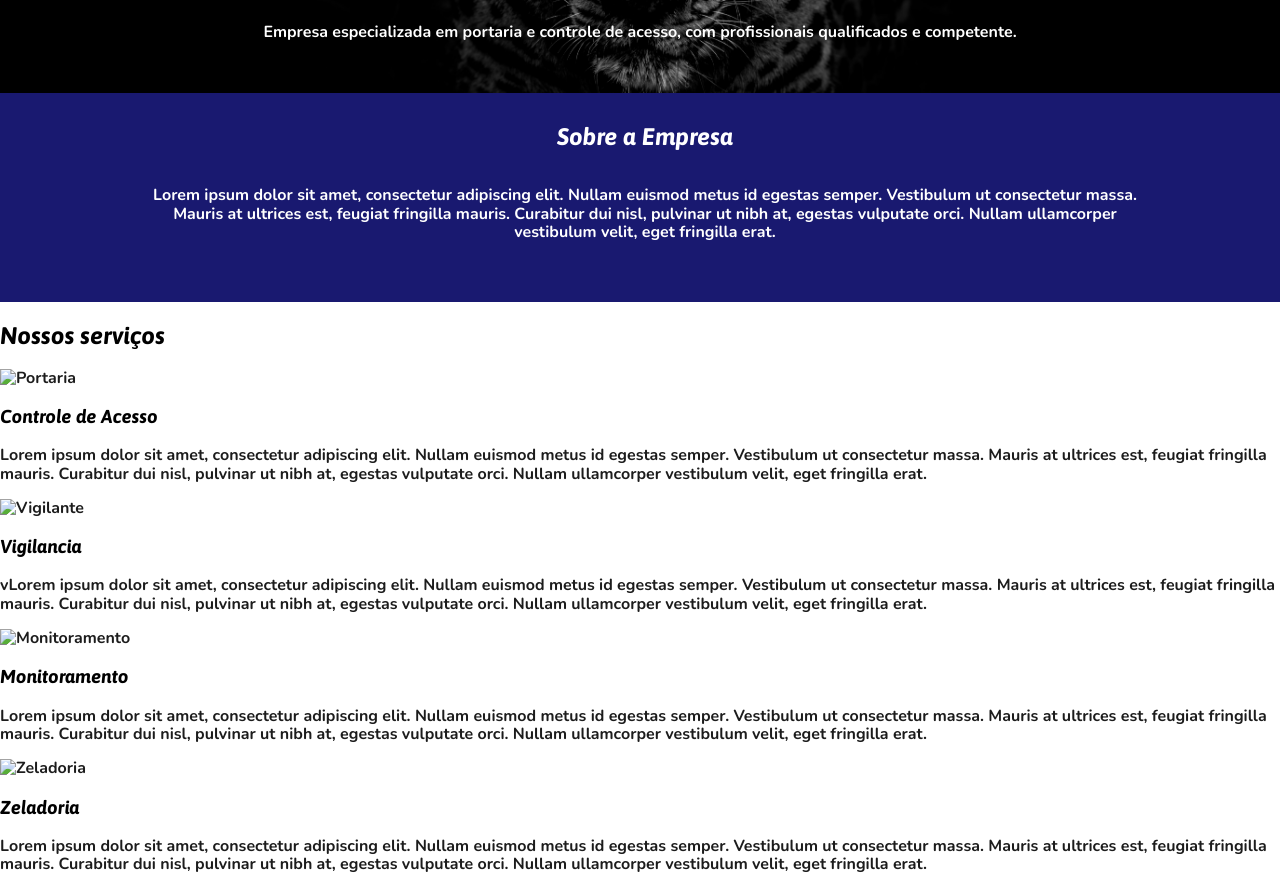
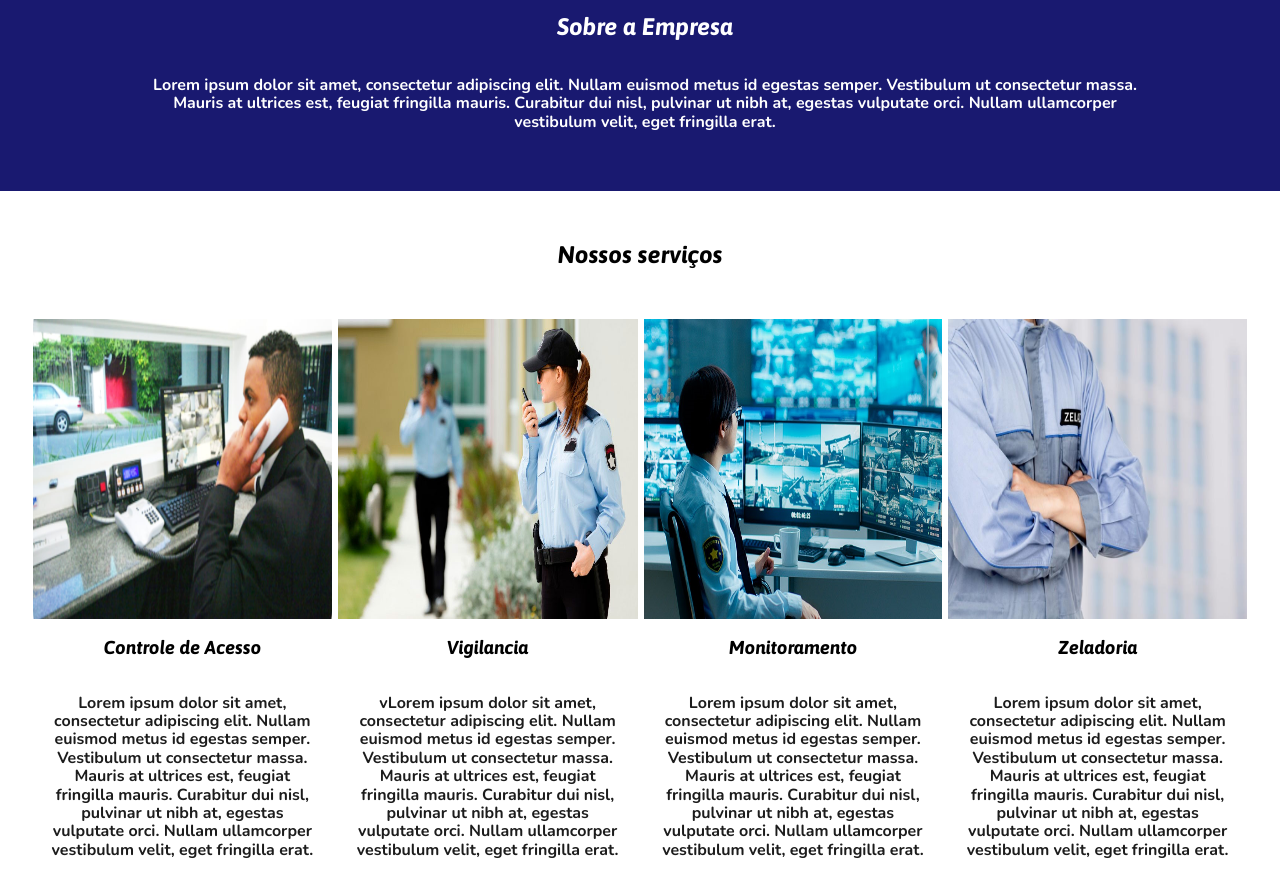
Before and after one commit to DougAndradeDias/Site-Semantico-Responsivo, a plain HTML site: page index.html in a window 1280 px wide. Shown: the part 277-1167 px from the top of the page. Drawn offline with nearby package versions, Linux system fonts and the light colour scheme.

Commit message:
Segunda Atualização

```diff
--- a/css/style.css
+++ b/css/style.css
@@ -12,7 +12,7 @@ h1, h2, h3 {
 /*NAVEGAÇÃO*/
 nav {
     display: flex;
-    flex-direction: column;
+    flex-direction: row;
     align-items: center;
     background-color: #191970;
 }
@@ -27,7 +27,7 @@ nav > a {
 
 nav ul {
     display: flex;
-    flex-direction: column;
+    flex-direction: row;
     align-items: center;
     list-style: none;
     padding: 0;
@@ -69,6 +69,9 @@ header p {
     margin-bottom: 2em;
 }
 
+
+/* Seções */
+    /* Sobre */
 #about {
     display: flex;
     flex-direction: column;
@@ -87,3 +90,36 @@ header p {
     margin-bottom: 2.5em;
     max-width: 1000px;
 }
+
+    /* Serviços */
+#services {
+    display: flex;
+    flex-direction: column;
+    align-items: center;
+    padding: 30px;
+}
+
+#services div {
+    display: flex;
+    flex-direction: row;
+    align-items: center;
+    text-align: center;
+}
+
+#services div div {
+    display: flex;
+    flex-direction: column;
+    align-items: center;
+    text-align: center;
+    margin-top: 30px;
+}
+
+#services p {
+    margin: 16px 16px;
+}
+
+.images {
+    height: 300px;
+    width: 98%;
+}
+    /* Contatos */
--- a/index.html
+++ b/index.html
@@ -38,7 +38,8 @@
 	<section id="services">
 		<h2>Nossos serviços</h2>
 		<div>
-			<img src="" alt="Portaria">
+		<div>
+			<img class="images" src="img/controleDeAcesso.jpg" alt="Portaria">
 			<h3>Controle de Acesso</h3>
 			<p>Lorem ipsum dolor sit amet, consectetur adipiscing elit. Nullam euismod metus id egestas semper.
 				Vestibulum ut consectetur massa. Mauris at ultrices est, feugiat fringilla mauris. Curabitur dui nisl,
@@ -46,7 +47,7 @@
 			</p>
 		</div>
 		<div>
-			<img src="" alt="Vigilante">
+			<img class="images" src="img/vigilante.jpg" alt="Vigilante">
 			<h3>Vigilancia</h3>
 			<p>vLorem ipsum dolor sit amet, consectetur adipiscing elit. Nullam euismod metus id egestas semper.
 				Vestibulum ut consectetur massa. Mauris at ultrices est, feugiat fringilla mauris. Curabitur dui nisl,
@@ -54,7 +55,7 @@
 			</p>
 		</div>
 		<div>
-			<img src="" alt="Monitoramento">
+			<img class="images" src="img/monitoramento.jpg" alt="Monitoramento">
 			<h3>Monitoramento</h3>
 			<p>Lorem ipsum dolor sit amet, consectetur adipiscing elit. Nullam euismod metus id egestas semper.
 				Vestibulum ut consectetur massa. Mauris at ultrices est, feugiat fringilla mauris. Curabitur dui nisl,
@@ -62,12 +63,13 @@
 			</p>
 		</div>
 		<div>
-			<img src="" alt="Zeladoria">
+			<img class="images" src="img/zeladoria.jpg" alt="Zeladoria">
 			<h3>Zeladoria</h3>
 			<p>Lorem ipsum dolor sit amet, consectetur adipiscing elit. Nullam euismod metus id egestas semper.
 				Vestibulum ut consectetur massa. Mauris at ultrices est, feugiat fringilla mauris. Curabitur dui nisl,
 				pulvinar ut nibh at, egestas vulputate orci. Nullam ullamcorper vestibulum velit, eget fringilla erat.
 			</p>
+		</div>
 		</div>
 	</section>
 
```
Also changed, not shown: img/controleDeAcesso.jpg (added), img/monitoramento.jpg (added), img/vigilante.jpg (added), img/zeladoria.jpg (added).
